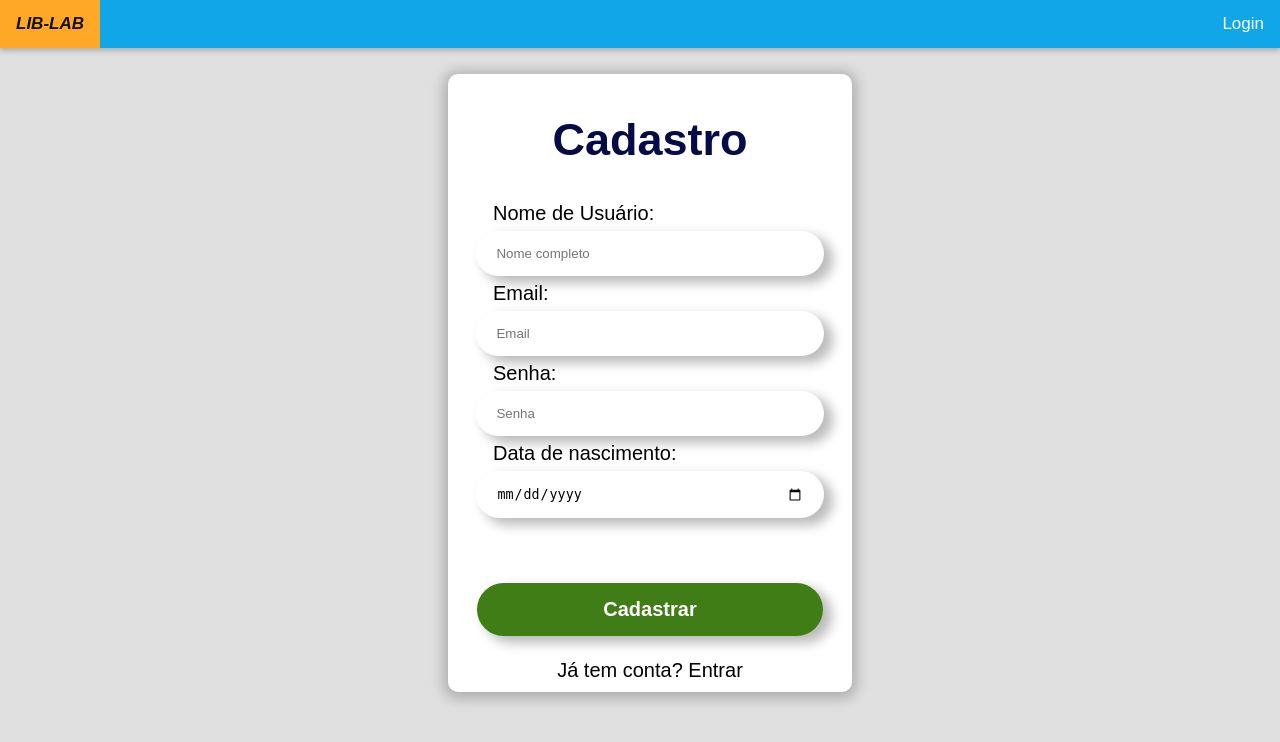
After one commit to 7acini/liblab, a PHP site: template Views/cadastro.php in a window 1280 px wide. The commit adds this page. Shown: the top 742 px of the page. Run offline with PHP 8.4, Linux system fonts and the light colour scheme; the template is opened without the code that fills it, so the values that code supplies are empty.

Commit message:
:art: feat(views): Realizada pequenas modificações nos arquivos já existentes, e criada View de cadastro da aplicação

```diff
--- /dev/null
+++ b/Views/cadastro.php
@@ -0,0 +1,36 @@
+<!DOCTYPE html>
+<html>
+	<head>
+		<meta charset="utf-8">
+		<title>Cadastro Tela-1</title>
+		<link rel="stylesheet" type="text/css" href="Views/public/assets/css/style.css">
+		<meta name="viewport" content="width=device-width, initial-scale=1.0">
+		<link rel="shortcut icon" type="image/jpg" href="images/art.png">
+		<script src="js/script.js"></script>
+        <script src="js/TopResponsivo.js"></script>
+	</head>
+    <body class="body">
+        <div class="topnav" id="myTopnav">
+            <a href="/" class="active"><i><b>LIB-LAB</b></i></a>
+            <a href="/login" class="right">Login</a>
+            <a href="javascript:void(0);" class="icon" onclick="topResp()">
+                <img src="images/menu.png" alt="menu" class="icomenu">
+            </a>
+        </div>
+		<div>
+        	<form name="form1" id="form1" method="POST" action="/liblab/register" onsubmit="return validaCad()">
+    			<h1>Cadastro</h1>
+				<label class="cad" for = "Nome completo">Nome de Usuário:</label>
+    			<input type="text" name="nome" maxlength="150" size="40" minlength="5" placeholder="Nome completo" id="nomeCompleto" autocomplete="off">
+    			<label class="cad" for = "EMAIL">Email:</label>
+    			<input type="text" name="email" minlength="5" maxlength="100" size="40" placeholder="Email" id="email" autocomplete="on">
+    			<label class="cad" for = "senha">Senha:</label>
+    			<input type="password" name="senha" minlength="5" maxlength="100" size="25" placeholder="Senha" id="pwd" onclick="">
+    			<label class="cad" for="data">Data de nascimento:</label>
+    			<input type="date" id="data" name="date"><br><br>
+    			<input type="submit" name="submit" id="submit" value="Cadastrar"><br>
+				<a href="/liblab/login"></a>Já tem conta? Entrar</a><br>
+			</form>
+    	</div>
+    </body>
+</html>
--- a/Views/home.php
+++ b/Views/home.php
@@ -12,9 +12,9 @@
 	<body>
     <div class="topnav" id="myTopnav">
         <a href="./" class="active"><i><b>LIB-LAB</b></i></a>
-        <a href="/login" class="right">LOGIN</a>
-        <a href="/cadastro" class="right">CADASTRO</a>
-        <a href="/about" class="right">SOBRE</a>
+        <a href="./login" class="right">LOGIN</a>
+        <a href="./cadastro" class="right">CADASTRO</a>
+        <a href="./about" class="right">SOBRE</a>
         <a href="javascript:void(0);" class="icon" onclick="topResp()">
             <img src="images/menu.png" alt="menu" class="icomenu">
         </a>
--- a/Views/login.php
+++ b/Views/login.php
@@ -18,7 +18,7 @@
             </a>
         </div>
 		<div>
-    		<form name="form1" id="form1" method="POST" action="login02.php" onsubmit="return validaLog()">
+    		<form name="form1" id="form1" method="POST" action="/" onsubmit="return validaLog()">
     			<h1>Login</h1>
     			<label for="email">Email:</label>
     			<input type="text" name="email" minlength="5" maxlength="100" size="40" placeholder="Email" id="email" autocomplete="on">
```
